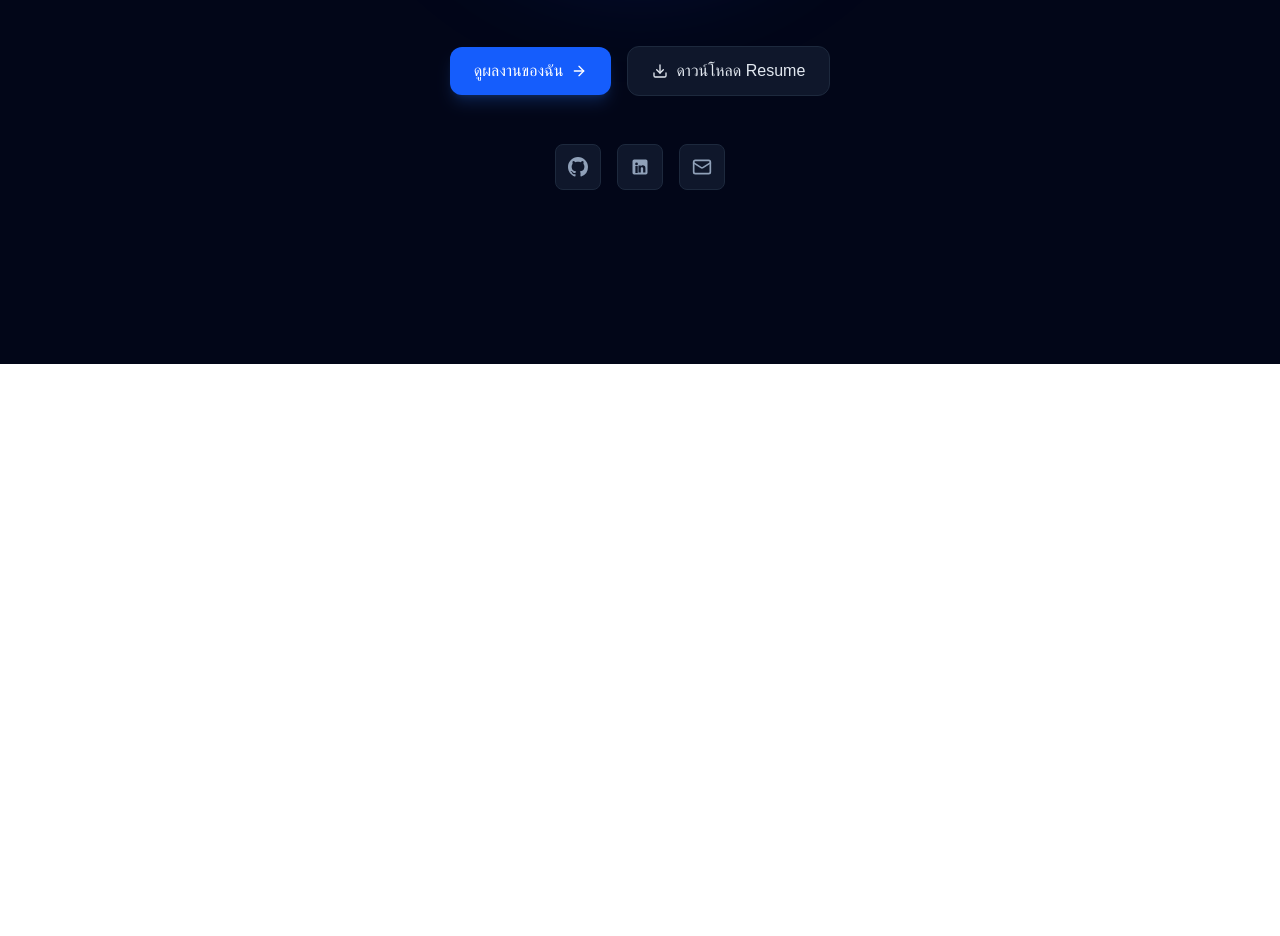
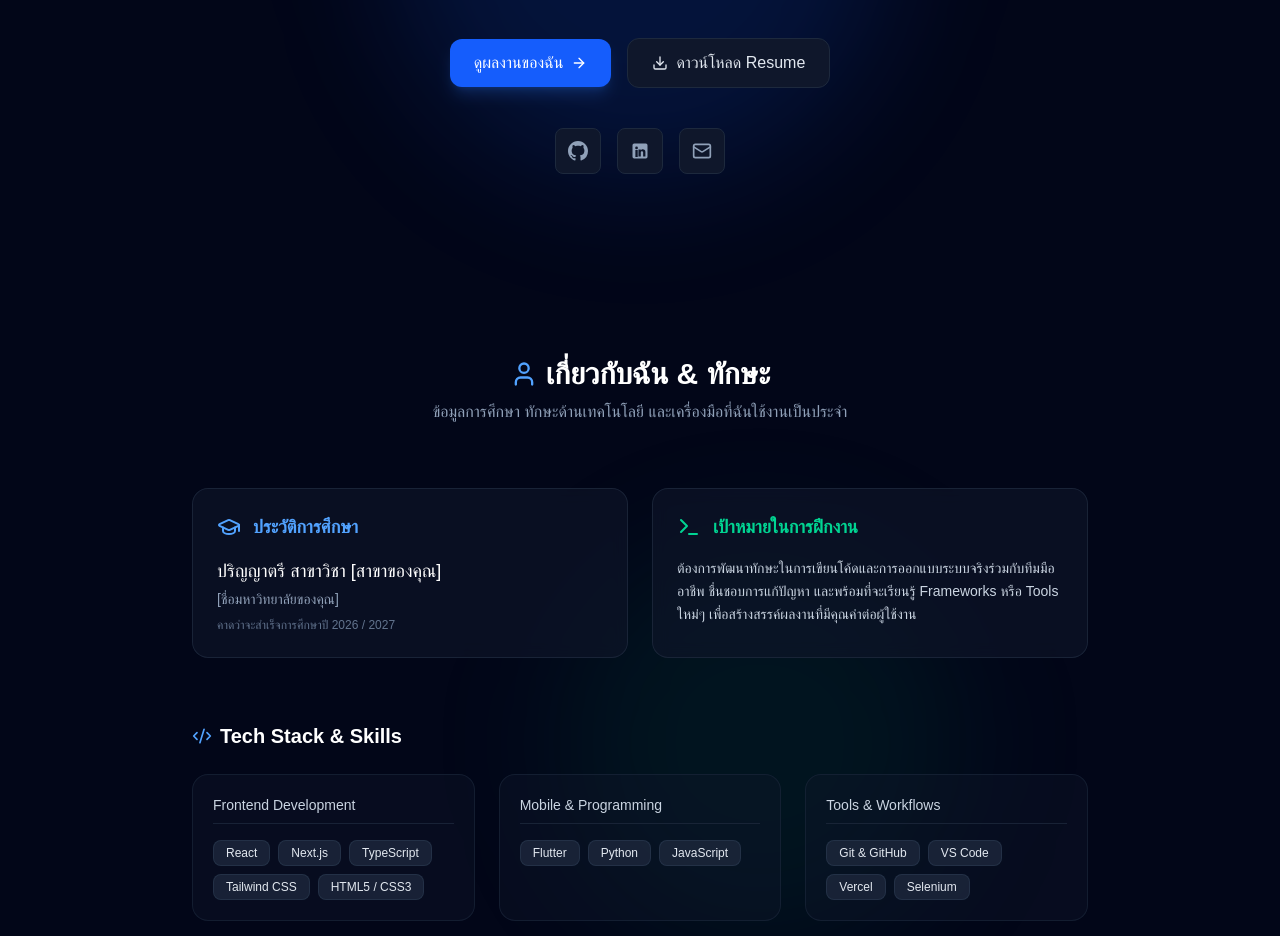
Before and after one commit to jirattong/jirat-portfolio, a Next.js app: page / in a window 1280 px wide. Shown: the part 436-1372 px from the top of the page. Before the commit the page ends 800 px from the top, so only its background shows below. Built offline with nearby package versions, Linux system fonts and the light colour scheme.

Commit message:
about and skill

```diff
--- a/app/page.tsx
+++ b/app/page.tsx
@@ -1,18 +1,35 @@
 import React from 'react';
-import { ArrowRight, Download, Mail } from 'lucide-react';
+import { ArrowRight, Download, Mail, Code2, GraduationCap, User, Terminal } from 'lucide-react';
 
 export default function Home() {
+  // หมวดหมู่ทักษะความสามารถ (สามารถปรับแก้/เพิ่มลดได้ง่ายๆ ตรงนี้)
+  const skillCategories = [
+    {
+      title: 'Frontend Development',
+      skills: ['React', 'Next.js', 'TypeScript', 'Tailwind CSS', 'HTML5 / CSS3'],
+    },
+    {
+      title: 'Mobile & Programming',
+      skills: ['Flutter', 'Python', 'JavaScript'],
+    },
+    {
+      title: 'Tools & Workflows',
+      skills: ['Git & GitHub', 'VS Code', 'Vercel', 'Selenium'],
+    },
+  ];
+
   return (
-    <main className="min-h-screen bg-slate-950 text-slate-100 flex flex-col justify-center items-center px-6 relative overflow-hidden">
+    <main className="min-h-screen bg-slate-950 text-slate-100 px-6 py-12 relative overflow-hidden">
 
       {/* Background Decorative Glow */}
-      <div className="absolute top-1/4 left-1/2 -translate-x-1/2 -translate-y-1/2 w-96 h-96 bg-blue-600/20 rounded-full blur-3xl pointer-events-none" />
+      <div className="absolute top-1/4 left-1/2 -translate-x-1/2 -translate-y-1/2 w-[500px] h-[500px] bg-blue-600/15 rounded-full blur-3xl pointer-events-none" />
+      <div className="absolute top-2/3 right-1/4 w-[400px] h-[400px] bg-emerald-600/10 rounded-full blur-3xl pointer-events-none" />
 
-      {/* Hero Container */}
-      <div className="max-w-3xl w-full text-center z-10 space-y-8">
+      {/* ==================== HERO SECTION ==================== */}
+      <section className="min-h-[85vh] flex flex-col justify-center items-center text-center max-w-3xl mx-auto space-y-8 z-10 relative">
 
         {/* Status Badge */}
-        <div className="inline-flex items-center gap-2 px-4 py-2 rounded-full bg-slate-900 border border-slate-800 text-sm text-slate-300">
+        <div className="inline-flex items-center gap-2 px-4 py-2 rounded-full bg-slate-900 border border-slate-800 text-sm text-slate-300 shadow-inner">
           <span className="relative flex h-2.5 w-2.5">
             <span className="animate-ping absolute inline-flex h-full w-full rounded-full bg-emerald-400 opacity-75"></span>
             <span className="relative inline-flex rounded-full h-2.5 w-2.5 bg-emerald-500"></span>
@@ -32,7 +49,7 @@ export default function Home() {
 
         {/* Short Bio */}
         <p className="text-slate-400 text-base md:text-lg max-w-xl mx-auto leading-relaxed">
-          นักศึกษาที่มุ่งมั่นในการเรียนรู้พัฒนาเว็บแอปพลิเคชัน พร้อมนำทักษะด้านเทคโนโลยีมาร่วมสร้างสรรค์ผลงานจริงกับทีม
+          นักศึกษาที่มุ่งมั่นในการเรียนรู้พัฒนาเว็บและซอฟต์แวร์แอปพลิเคชัน พร้อมนำทักษะด้านเทคโนโลยีมาร่วมสร้างสรรค์ผลงานจริงกับทีม
         </p>
 
         {/* Action Buttons */}
@@ -56,8 +73,7 @@ export default function Home() {
         </div>
 
         {/* Social Links */}
-        <div className="flex items-center justify-center gap-4 pt-4">
-          {/* GitHub Icon (Inline SVG) */}
+        <div className="flex items-center justify-center gap-4 pt-2">
           <a
             href="https://github.com"
             target="_blank"
@@ -69,8 +85,6 @@ export default function Home() {
               <path d="M12 0C5.37 0 0 5.37 0 12c0 5.31 3.435 9.795 8.205 11.385.6.105.825-.255.825-.57 0-.285-.015-1.23-.015-2.235-3.015.555-3.795-.735-4.035-1.41-.135-.345-.72-1.41-1.23-1.695-.42-.225-1.02-.78-.015-.795.945-.015 1.62.87 1.845 1.23 1.08 1.815 2.805 1.305 3.495.99.105-.78.42-1.305.765-1.605-2.67-.3-5.46-1.335-5.46-5.925 0-1.305.465-2.385 1.23-3.225-.12-.3-.54-1.53.12-3.18 0 0 1.005-.315 3.3 1.23.96-.27 1.98-.405 3-.405s2.04.135 3 .405c2.295-1.56 3.3-1.23 3.3-1.23.66 1.65.24 2.88.12 3.18.765.84 1.23 1.905 1.23 3.225 0 4.605-2.805 5.625-5.475 5.925.435.375.81 1.095.81 2.22 0 1.605-.015 2.895-.015 3.3 0 .315.225.69.825.57A12.02 12.02 0 0024 12c0-6.63-5.37-12-12-12z"/>
             </svg>
           </a>
-
-          {/* LinkedIn Icon (Inline SVG) */}
           <a
             href="https://linkedin.com"
             target="_blank"
@@ -82,8 +96,6 @@ export default function Home() {
               <path d="M19 3a2 2 0 0 1 2 2v14a2 2 0 0 1-2 2H5a2 2 0 0 1-2-2V5a2 2 0 0 1 2-2h14m-.5 15.5v-5.3a3.26 3.26 0 0 0-3.26-3.26c-.85 0-1.84.52-2.28 1.3v-1.11h-2.79v8.37h2.79v-4.93c0-.77.62-1.4 1.39-1.4a1.4 1.4 0 0 1 1.4 1.4v4.93h2.75M6.46 10.9v8.37H9.25V10.9H6.46M7.86 6.7a1.63 1.63 0 1 0 1.63 1.63A1.63 1.63 0 0 0 7.86 6.7z"/>
             </svg>
           </a>
-
-          {/* Mail Icon */}
           <a
             href="mailto:your.email@example.com"
             className="p-3 rounded-lg bg-slate-900 border border-slate-800 text-slate-400 hover:text-white hover:border-slate-700 transition-all duration-200"
@@ -92,8 +104,84 @@ export default function Home() {
             <Mail className="w-5 h-5" />
           </a>
         </div>
+      </section>
 
-      </div>
+      {/* ==================== ABOUT & SKILLS SECTION ==================== */}
+      <section id="about" className="max-w-4xl mx-auto py-16 z-10 relative space-y-16">
+
+        {/* Section Header */}
+        <div className="text-center space-y-2">
+          <h2 className="text-3xl font-bold text-white flex items-center justify-center gap-2">
+            <User className="w-7 h-7 text-blue-400" />
+            เกี่ยวกับฉัน & ทักษะ
+          </h2>
+          <p className="text-slate-400 text-sm md:text-base">
+            ข้อมูลการศึกษา ทักษะด้านเทคโนโลยี และเครื่องมือที่ฉันใช้งานเป็นประจำ
+          </p>
+        </div>
+
+        {/* Education & Bio Grid */}
+        <div className="grid grid-cols-1 md:grid-cols-2 gap-6">
+
+          {/* Education Card */}
+          <div className="p-6 rounded-2xl bg-slate-900/60 border border-slate-800/80 backdrop-blur-sm space-y-4 hover:border-slate-700 transition-all">
+            <div className="flex items-center gap-3 text-blue-400 font-semibold text-lg">
+              <GraduationCap className="w-6 h-6" />
+              <span>ประวัติการศึกษา</span>
+            </div>
+            <div className="space-y-1">
+              <h3 className="text-white font-medium text-lg">ปริญญาตรี สาขาวิชา [สาขาของคุณ]</h3>
+              <p className="text-slate-400 text-sm">[ชื่อมหาวิทยาลัยของคุณ]</p>
+              <p className="text-slate-500 text-xs pt-1">คาดว่าจะสำเร็จการศึกษาปี 2026 / 2027</p>
+            </div>
+          </div>
+
+          {/* Goal & Philosophy Card */}
+          <div className="p-6 rounded-2xl bg-slate-900/60 border border-slate-800/80 backdrop-blur-sm space-y-4 hover:border-slate-700 transition-all">
+            <div className="flex items-center gap-3 text-emerald-400 font-semibold text-lg">
+              <Terminal className="w-6 h-6" />
+              <span>เป้าหมายในการฝึกงาน</span>
+            </div>
+            <p className="text-slate-300 text-sm leading-relaxed">
+              ต้องการพัฒนาทักษะในการเขียนโค้ดและการออกแบบระบบจริงร่วมกับทีมมืออาชีพ ชื่นชอบการแก้ปัญหา และพร้อมที่จะเรียนรู้ Frameworks หรือ Tools ใหม่ๆ เพื่อสร้างสรรค์ผลงานที่มีคุณค่าต่อผู้ใช้งาน
+            </p>
+          </div>
+
+        </div>
+
+        {/* Tech Stack & Skills Badges */}
+        <div className="space-y-6">
+          <h3 className="text-xl font-semibold text-white flex items-center gap-2">
+            <Code2 className="w-5 h-5 text-blue-400" />
+            Tech Stack & Skills
+          </h3>
+
+          <div className="grid grid-cols-1 md:grid-cols-3 gap-6">
+            {skillCategories.map((category, idx) => (
+              <div
+                key={idx}
+                className="p-5 rounded-2xl bg-slate-900/40 border border-slate-800/60 space-y-3"
+              >
+                <h4 className="text-sm font-medium text-slate-300 border-b border-slate-800/80 pb-2">
+                  {category.title}
+                </h4>
+                <div className="flex flex-wrap gap-2 pt-1">
+                  {category.skills.map((skill, sIdx) => (
+                    <span
+                      key={sIdx}
+                      className="px-3 py-1 rounded-lg bg-slate-800/80 text-xs text-slate-200 border border-slate-700/50 hover:border-blue-500/50 hover:text-blue-300 transition-all"
+                    >
+                      {skill}
+                    </span>
+                  ))}
+                </div>
+              </div>
+            ))}
+          </div>
+        </div>
+
+      </section>
+
     </main>
   );
 }
```
